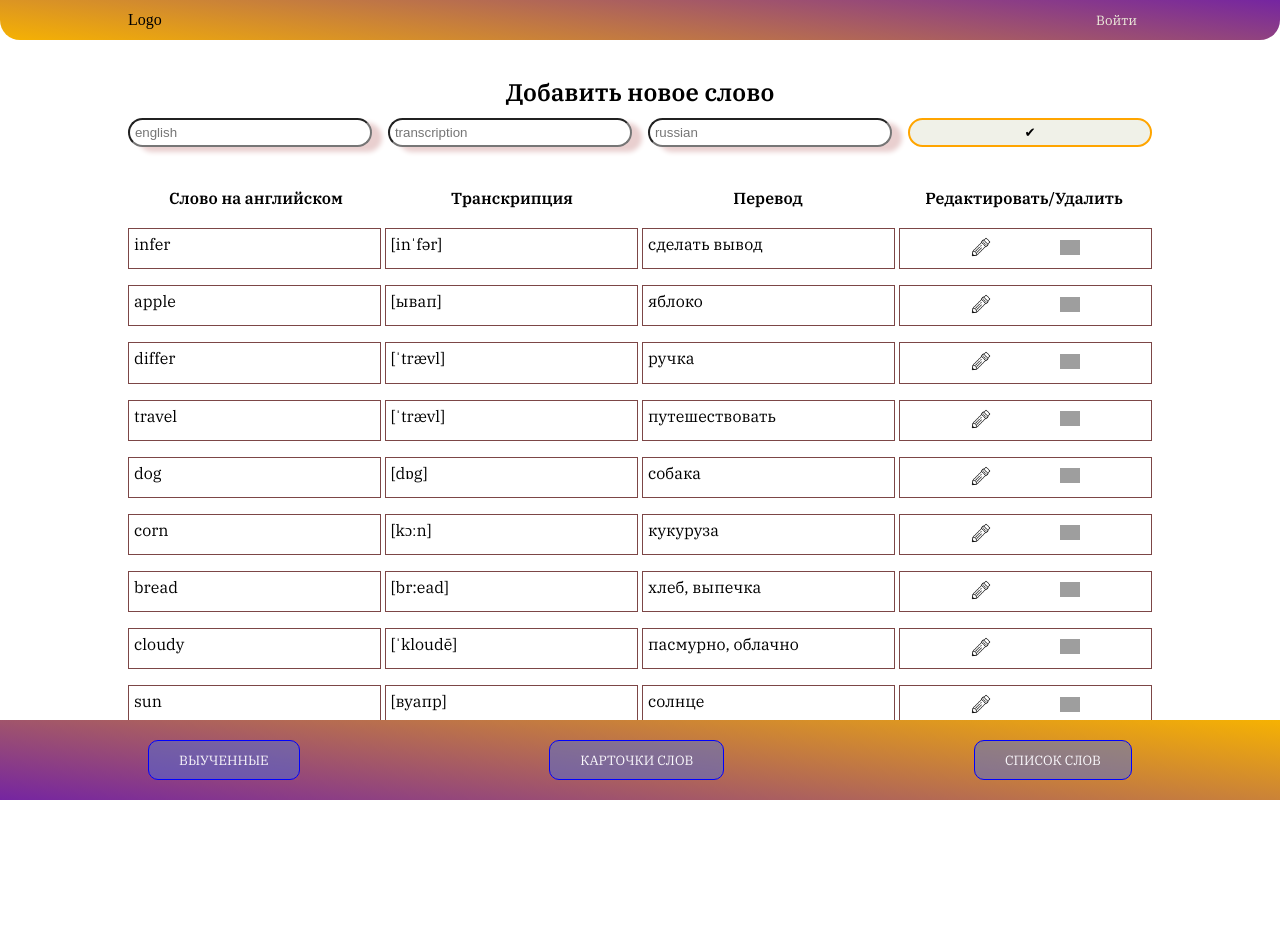
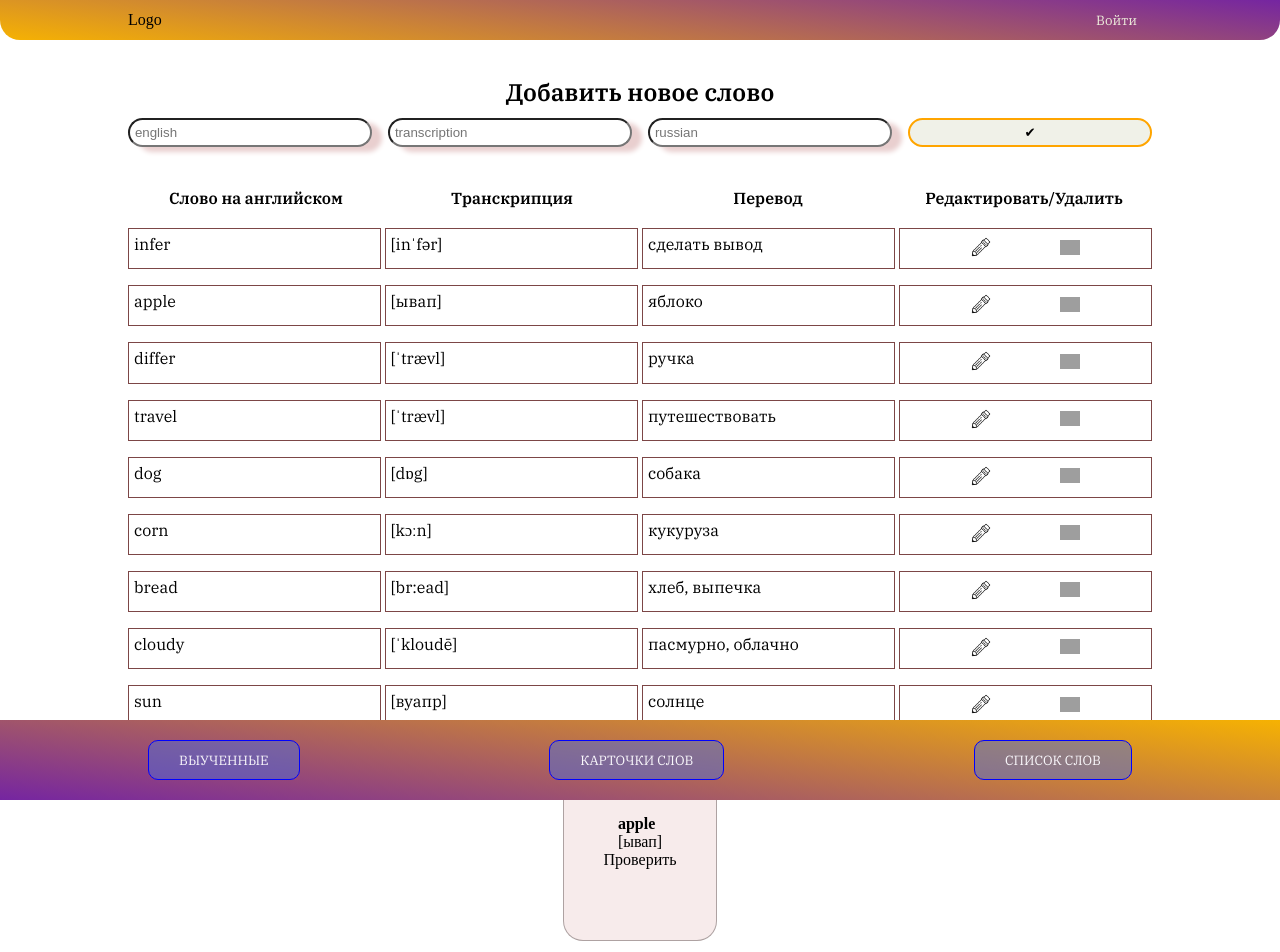
Before and after one commit to Chuchundra009/react-project-module, a React (Vite) app: page / in a window 1280 px wide. Shown: the top 952 px of the page. Before the commit the page ends 800 px from the top, so only its background shows below. Built offline with nearby package versions, Linux system fonts and the light colour scheme; grey boxes are pictures that could not be loaded.

Commit message:
add useState on TableListWords

```diff
--- /dev/null
+++ b/src/components/MainCardsSlider/MainCardsSlider.scss
@@ -0,0 +1,2 @@
+@import '../../style/template';
+@import '../../style/vars';
--- a/src/components/MainTable/MainTable.jsx
+++ b/src/components/MainTable/MainTable.jsx
@@ -1,13 +1,18 @@
 import SectionAddWord from '../SectionAddWord/SectionAddWord'
 import SectionListWords from '../SectionListWords/SectionListWords'
+import SectionCard from '../SectionCard/SectionCard'
 import './MainTable.scss'
+// import data from '../../data.json';
+// import { useState } from 'react';
 
 export default function MainTable() {
+
   return (
     <main className='mainTable'>
       <div className='mainTable__container'>
         <SectionAddWord />
         <SectionListWords/>
+        <SectionCard/>
       </div>
     </main>
   )
--- /dev/null
+++ b/src/components/SectionCard/SectionCard.jsx
@@ -0,0 +1,37 @@
+import './SectionCard.scss';
+import data from '../../data.json';
+import { useState } from 'react';
+
+
+export default function SectionCard() {
+  // const [textInfo, setTextInfo] = useState(data);
+  const [stText, setStText] = useState(true);
+  // let cardText = data[Math.floor(Math.random()* data.length)];
+
+  let cardText = data[1];
+
+  function offSeeText() {
+    setStText(false)
+  }
+
+  function onSeeText() {
+    setStText(true)
+  }
+
+  return (
+    <section className='scard'>
+      <div className='scard__container'>
+        <div className='scard__block'>
+          <h4 className='scard__block-word'>{cardText.english}</h4>
+          <p className='scard__block-transcr'>{cardText.transcription}</p>
+        </div>
+        <div className='scard__change'>
+          {stText ? (
+          <p className='scard__change-text' onClick={offSeeText}>Проверить</p>):(
+            <p className='scard__change-translation' onClick={onSeeText}>{cardText.russian}</p>)}
+        </div>
+
+      </div>
+    </section>
+  )
+}
--- /dev/null
+++ b/src/components/SectionCard/SectionCard.scss
@@ -0,0 +1,23 @@
+@import '../../style/template';
+@import '../../style/vars';
+
+
+.scard{
+    display: flex;
+    justify-content: center;
+
+
+    &__container{
+        border: 1px solid rgba(104, 92, 92, 0.507);
+        background-color: rgb(247, 235, 235);
+        padding: 7% 4%;
+        border-radius: 20px;
+        display: flex;
+        flex-direction: column;
+        align-items: center;
+
+        max-width: 15%;
+        width: 100%;
+        cursor: default;
+    }
+}
--- a/src/components/SectionListWords/SectionListWords.jsx
+++ b/src/components/SectionListWords/SectionListWords.jsx
@@ -1,19 +1,28 @@
 import './SectionListWords.scss'
 import TableListWords from '../tableListWords/tableListWords'
 import data from '../../data.json'
+import { useState } from 'react'
 
 export default function SectionListWords() {
+  const [textWords, setTextWords] = useState(data);
+
+  function delWords(id) {
+    const favoritesWord= textWords.filter(item => item.id != id);
+    setTextWords(favoritesWord);
+  }
   return (
     <section className='slistwords'>
       <table className='slistwords__table'>
+        <thead>
           <tr className='slistwords__tr'>
             <th className='slistwords__tr-thtext'>Слово на английском</th>
             <th className='slistwords__tr-thtext'>Транскрипция</th>
             <th className='slistwords__tr-thtext'>Перевод</th>
             <th className='slistwords__tr-thtext'>Редактировать/Удалить</th>
           </tr>
+        </thead>
           {data.map(item => (
-        <TableListWords key={item.id} english={item.english} transcription={item.transcription} russian={item.russian}/>
+            <TableListWords key={item.id} {...item} delWords={delWords} />
           ))}
       </table>
     </section>
--- a/src/components/TableListWords/TableListWords.jsx
+++ b/src/components/TableListWords/TableListWords.jsx
@@ -1,14 +1,51 @@
 import './TableListWords.scss'
 import d from '../../assets/icons8-мусор.png'
 import r from '../../assets/icons8-редактировать.png'
+import { useState } from 'react'
 
-export default function TableListWords({ english, transcription, russian }) {
+export default function TableListWords({ english, transcription, russian, delWords, id }) {
+    const [stEdit, setStEdit] = useState(false);
+    // const [textEnglisg, setTextEnglish] = useState(english);
+    // const [textTranscription, setTextTranscription]= useState(transcription)
+    // const [textRussian, setTextRussian] = useState(russian);
+
+    function closeRow() {
+        setStEdit(true);
+    }
+
+    function cancelAction() {
+        setStEdit(false);
+    }
+
+
     return (
-        <tr className='tlistwords'>
+        <tbody>
+            {!stEdit ? (
+            <tr className='tlistwords'>
             <td className='tlistwords__list-text'>{english}</td>
             <td className='tlistwords__list-text'>{transcription}</td>
             <td className='tlistwords__list-text'>{russian}</td>
-            <td className='tlistwords__list-btns'><button className='tlistwords__list-btnedit'><img className='tlistwords__list-img' src={r} alt="" /></button><button className='tlistwords__list-btndel'><img className='tlistwords__list-img' src={d} alt="" /></button></td>
+
+            <td className='tlistwords__list-btns'>
+                    <button className='tlistwords__list-btnedit' onClick={closeRow}><img className='tlistwords__list-img' src={r} alt="" /></button>
+
+                    <button className='tlistwords__list-btndel' onClick={()=> delWords(id)}><img className='tlistwords__list-img' src={d} alt="" /></button>
+
+            </td>
         </tr>
+        ) : ( <tr className='tlistwords'>
+            <td className='tlistwords__list-text'><input type="text" value={english}/></td>
+            <td className='tlistwords__list-text'><input type="text" value={transcription}/></td>
+            <td className='tlistwords__list-text'><input type="text" value={russian}/></td>
+
+            <td className='tlistwords__list-btns'>
+                    <button className='tlistwords__list-btnedit' onClick={cancelAction}>отмена</button>
+
+                    <button className='tlistwords__list-btndel'>сохранить</button>
+
+            </td>
+        </tr>
+        )}
+        </tbody>
     )
 }
```
Also changed, not shown: src/components/MainCardsSlider/MainCardsSlider.jsx (added, +7 -0 lines). Lines whose indentation alone changed are shown as unchanged.
